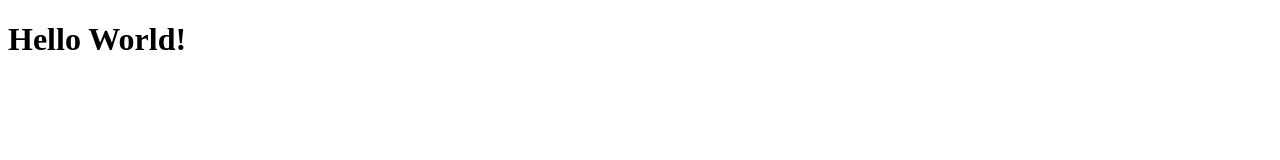
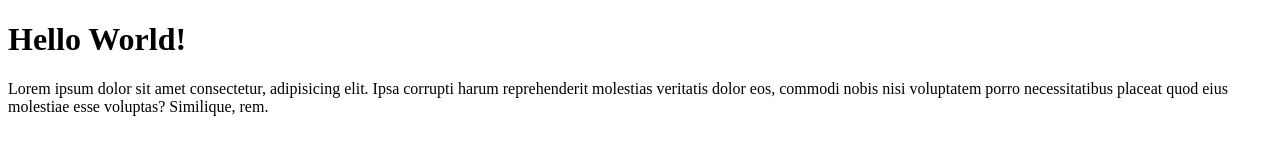
Before and after one commit to Link2663/wpu-git-test, a plain HTML site: page index.html in a window 1280 px wide. Drawn offline with Linux system fonts and the light colour scheme.

Commit message:
menambahkan paragraf

```diff
--- a/index.html
+++ b/index.html
@@ -7,5 +7,6 @@
 </head>
 <body>
 	<h1>Hello World!</h1>
+	<p>Lorem ipsum dolor sit amet consectetur, adipisicing elit. Ipsa corrupti harum reprehenderit molestias veritatis dolor eos, commodi nobis nisi voluptatem porro necessitatibus placeat quod eius molestiae esse voluptas? Similique, rem.</p>
 </body>
 </html>
```
